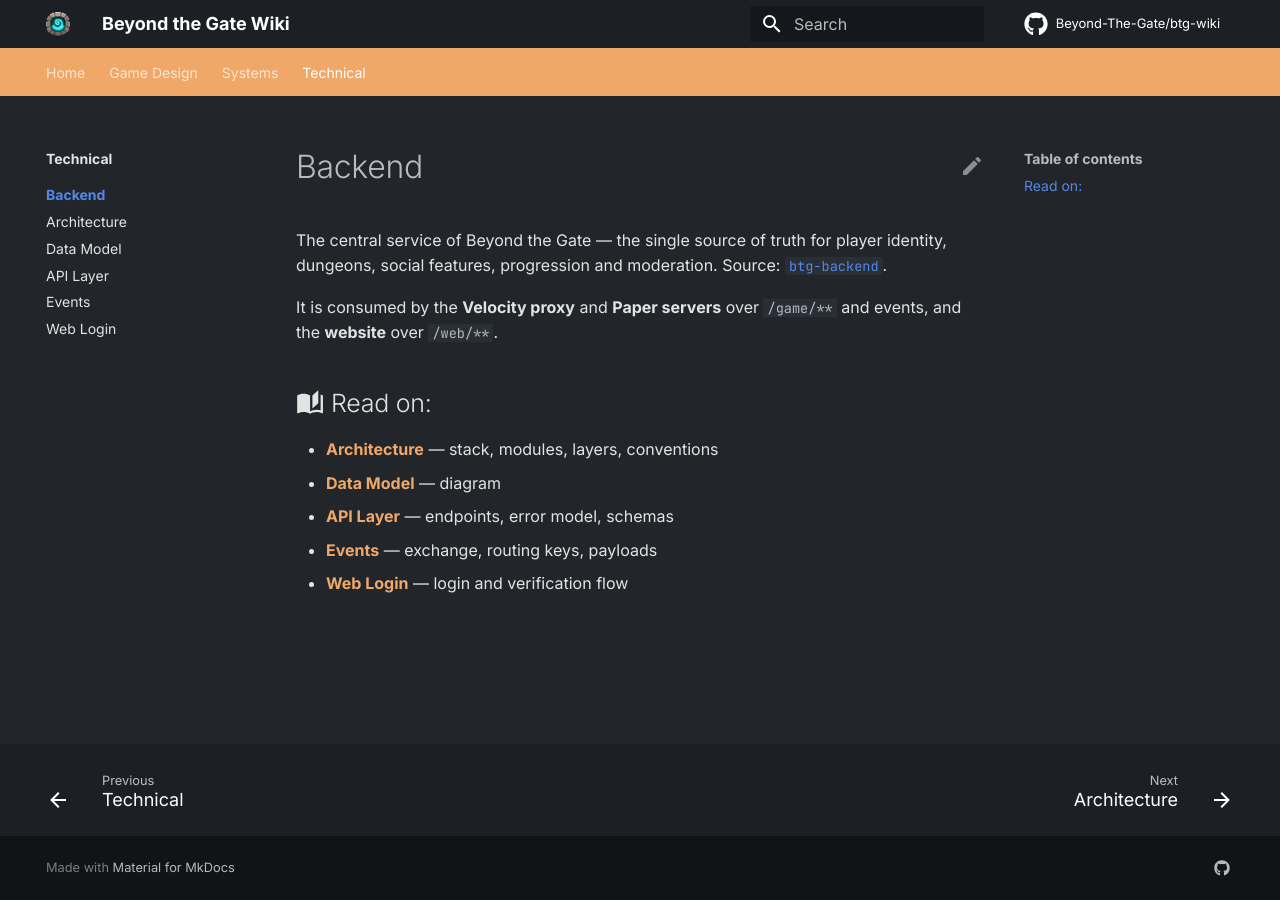
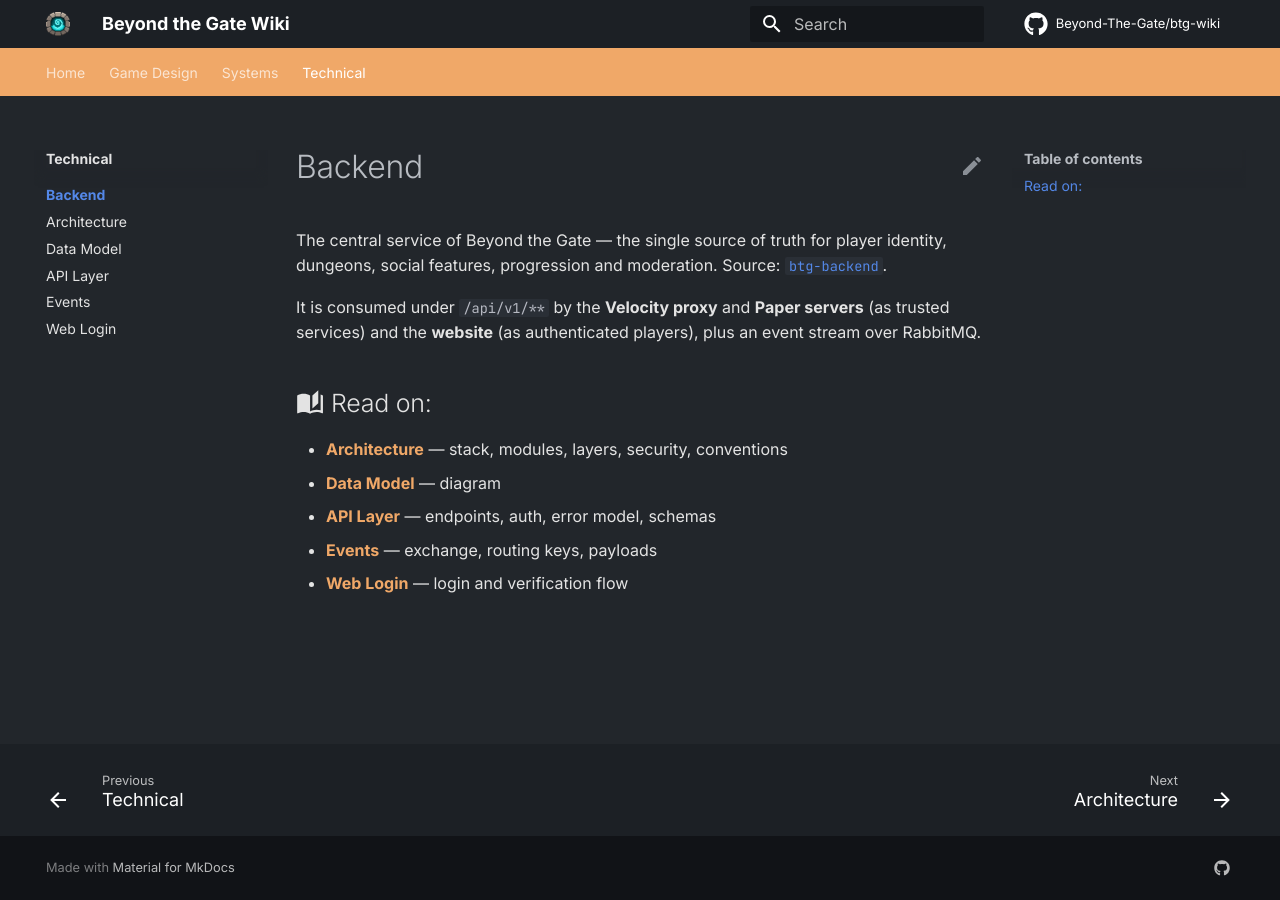
Before and after one commit to Beyond-The-Gate/btg-wiki, an MkDocs documentation site: the page built from docs/technical/backend/index.md, in a window 1280 px wide. Built offline with MkDocs 1.6.1 and Material for MkDocs 9.7.7, drawn with Linux system fonts in a browser that asks for light colours; comment, search, counter and statistics services are not loaded.

Commit message:
Revise backend API consumption and architecture details
Updated API consumption details and added security to the architecture section.

```diff
--- a/docs/technical/backend/index.md
+++ b/docs/technical/backend/index.md
@@ -2,12 +2,12 @@
 
 The central service of Beyond the Gate — the single source of truth for player identity, dungeons, social features, progression and moderation. Source: [`btg-backend`](https://github.com/Beyond-The-Gate/btg-backend).
 
-It is consumed by the **Velocity proxy** and **Paper servers** over `/game/**` and events, and the **website** over `/web/**`.
+It is consumed under `/api/v1/**` by the **Velocity proxy** and **Paper servers** (as trusted services) and the **website** (as authenticated players), plus an event stream over RabbitMQ.
 
 ## :material-book-open-page-variant: Read on:
 
-- **[Architecture](architecture.md)** — stack, modules, layers, conventions
+- **[Architecture](architecture.md)** — stack, modules, layers, security, conventions
 - **[Data Model](data-model.md)** — diagram
-- **[API Layer](api.md)** — endpoints, error model, schemas
+- **[API Layer](api.md)** — endpoints, auth, error model, schemas
 - **[Events](events.md)** — exchange, routing keys, payloads
 - **[Web Login](auth.md)** — login and verification flow
```
